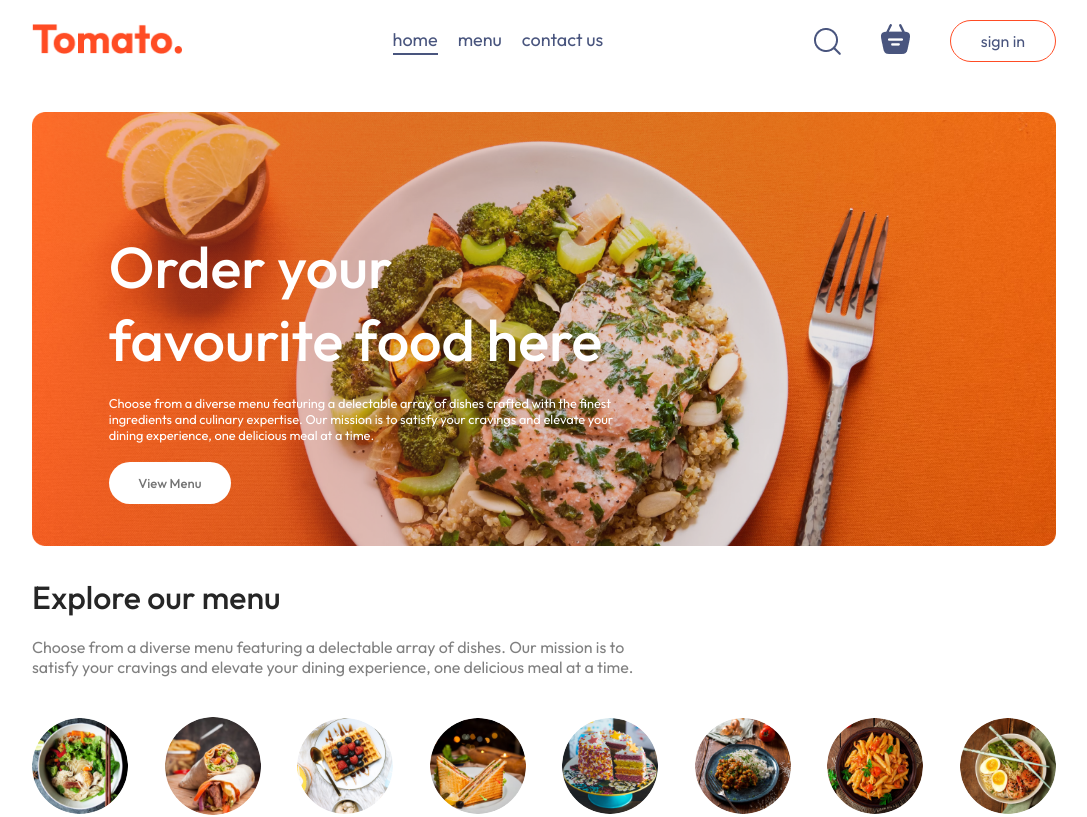
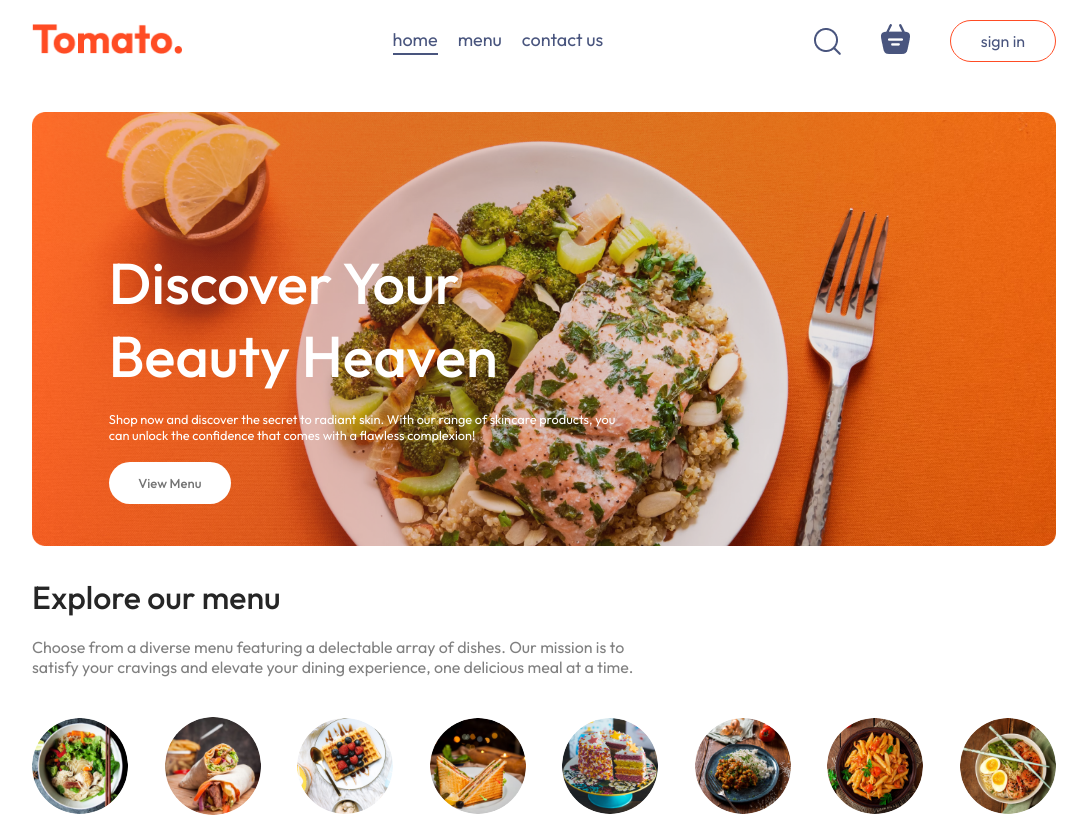
Before and after one commit to Ritwika-14/food-del, a React (Vite) app in the folder frontend/: page / in a window 1280 px wide. Shown: the top 817 px of the page, without its empty margins (96-1183 px from the left). Built offline with nearby package versions, Linux system fonts and the light colour scheme; no server answers.

Commit message:
Update Header.jsx

```diff
--- a/frontend/src/components/Header/Header.jsx
+++ b/frontend/src/components/Header/Header.jsx
@@ -5,8 +5,8 @@ const Header = () => {
     return (
         <div className='header'>
             <div className='header-contents'>
-                <h2>Order your favourite food here</h2>
-                <p>Choose from a diverse menu featuring a delectable array of dishes crafted with the finest ingredients and culinary expertise. Our mission is to satisfy your cravings and elevate your dining experience, one delicious meal at a time.</p>
+                <h2>Discover Your Beauty Heaven</h2>
+                <p>Shop now and discover the secret to radiant skin. With our range of skincare products, you can unlock the confidence that comes with a flawless complexion!</p>
                 <button>View Menu</button>
             </div>
         </div>
```
